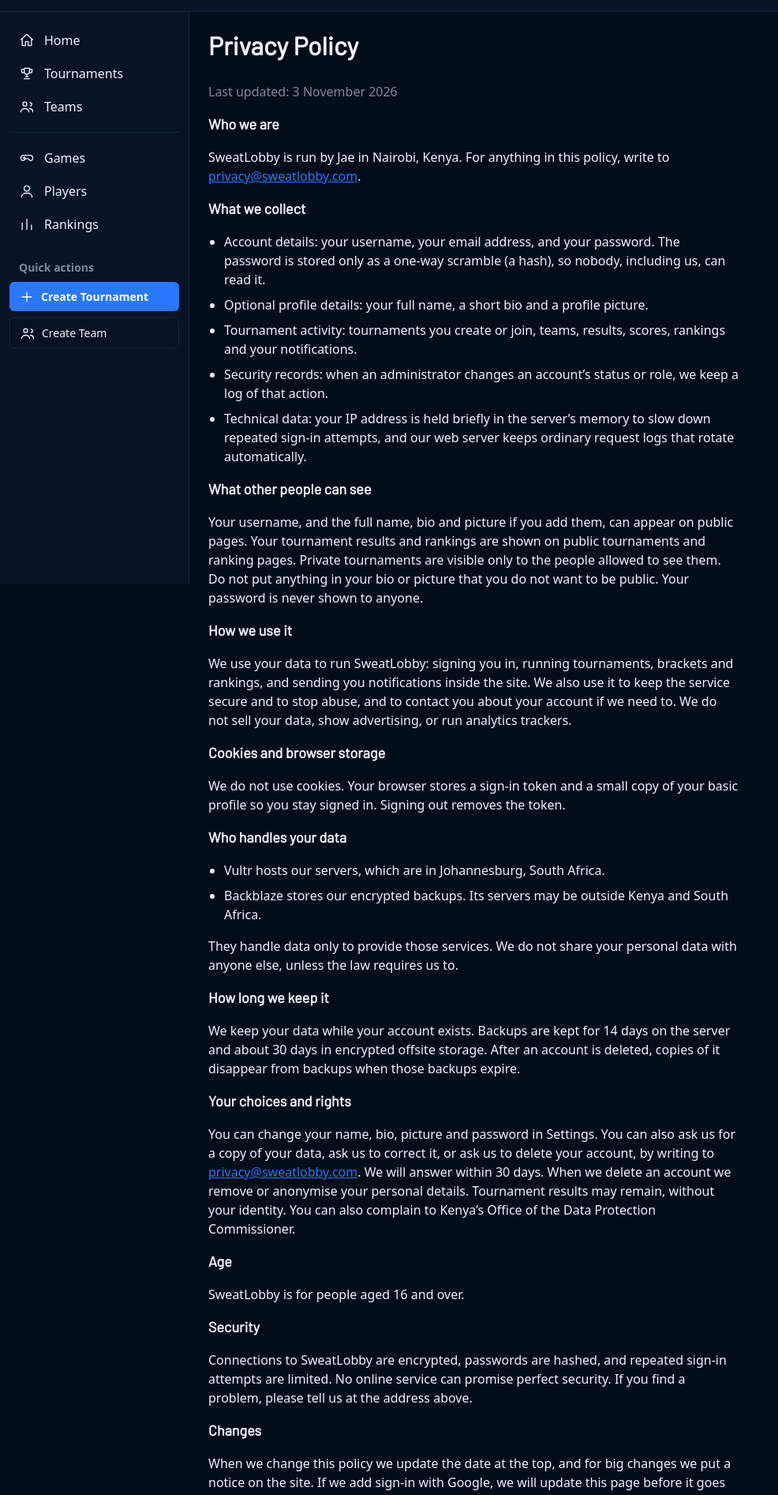
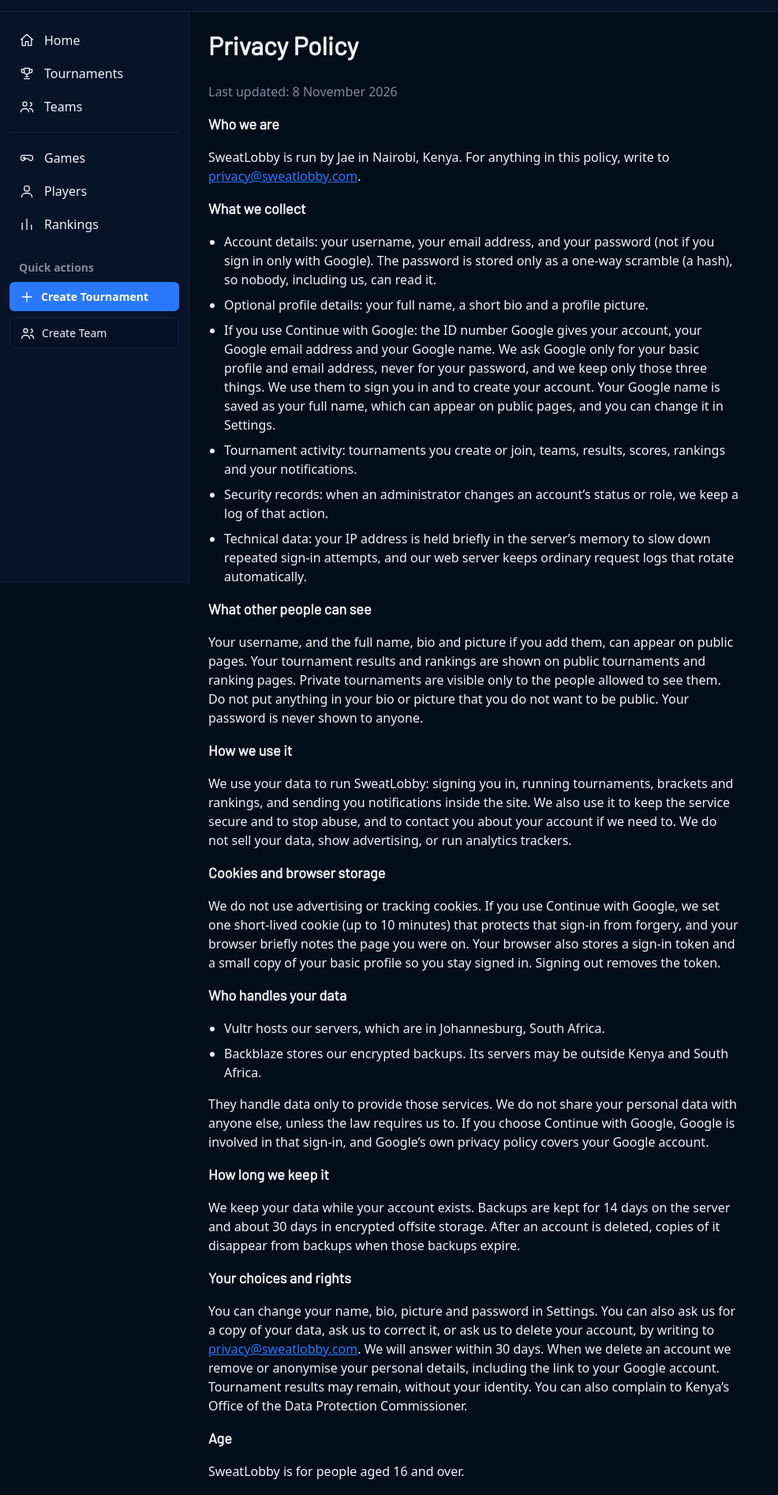
Before and after one commit to Fresco-Haze/ArenaOS, a React (Vite) app in the folder web/: page /privacy in a window 1280 px wide. Shown: the part 61-1954 px from the top of the page at 79% size, without its empty margins (0-986 px from the left). Built offline with nearby package versions, Linux system fonts and the light colour scheme.

Commit message:
Docs: Privacy and Terms cover Google sign-in; ADMIN.md delete also removes Google links

```diff
--- a/web/src/pages/PrivacyPage.tsx
+++ b/web/src/pages/PrivacyPage.tsx
@@ -4,7 +4,7 @@ export default function PrivacyPage() {
   return (
     <>
       <PageHeader title="Privacy Policy" />
-      <p className="muted">Last updated: 3 November 2026</p>
+      <p className="muted">Last updated: 8 November 2026</p>
 
       <section className="help-section">
         <h2>Who we are</h2>
@@ -18,10 +18,17 @@ export default function PrivacyPage() {
         <h2>What we collect</h2>
         <ul>
           <li>
-            Account details: your username, your email address, and your password. The password is
+            Account details: your username, your email address, and your password (not if you sign in only with Google). The password is
             stored only as a one-way scramble (a hash), so nobody, including us, can read it.
           </li>
           <li>Optional profile details: your full name, a short bio and a profile picture.</li>
+          <li>
+            If you use Continue with Google: the ID number Google gives your account, your Google email
+            address and your Google name. We ask Google only for your basic profile and email address,
+            never for your password, and we keep only those three things. We use them to sign you in and
+            to create your account. Your Google name is saved as your full name, which can appear on
+            public pages, and you can change it in Settings.
+          </li>
           <li>
             Tournament activity: tournaments you create or join, teams, results, scores, rankings and
             your notifications.
@@ -61,7 +68,10 @@ export default function PrivacyPage() {
       <section className="help-section">
         <h2>Cookies and browser storage</h2>
         <p>
-          We do not use cookies. Your browser stores a sign-in token and a small copy of your basic
+          We do not use advertising or tracking cookies. If you use Continue with Google, we set one
+          short-lived cookie (up to 10 minutes) that protects that sign-in from forgery, and your
+          browser briefly notes the page you were on. Your browser also stores a sign-in token and a
+          small copy of your basic
           profile so you stay signed in. Signing out removes the token.
         </p>
       </section>
@@ -77,6 +87,8 @@ export default function PrivacyPage() {
         <p>
           They handle data only to provide those services. We do not share your personal data with
           anyone else, unless the law requires us to.
+          If you choose Continue with Google, Google is involved in that sign-in, and Google&rsquo;s own
+          privacy policy covers your Google account.
         </p>
       </section>
 
@@ -95,7 +107,7 @@ export default function PrivacyPage() {
           You can change your name, bio, picture and password in Settings. You can also ask us for a
           copy of your data, ask us to correct it, or ask us to delete your account, by writing to{' '}
           <a href="mailto:privacy@sweatlobby.com">privacy@sweatlobby.com</a>. We will answer within 30
-          days. When we delete an account we remove or anonymise your personal details. Tournament
+          days. When we delete an account we remove or anonymise your personal details, including the link to your Google account. Tournament
           results may remain, without your identity. You can also complain to Kenya&rsquo;s Office of
           the Data Protection Commissioner.
         </p>
@@ -119,7 +131,7 @@ export default function PrivacyPage() {
         <h2>Changes</h2>
         <p>
           When we change this policy we update the date at the top, and for big changes we put a notice
-          on the site. If we add sign-in with Google, we will update this page before it goes live.
+          on the site.
         </p>
       </section>
     </>
--- a/web/src/pages/TermsPage.tsx
+++ b/web/src/pages/TermsPage.tsx
@@ -4,7 +4,7 @@ export default function TermsPage() {
   return (
     <>
       <PageHeader title="Terms of Use" />
-      <p className="muted">Last updated: 1 November 2026</p>
+      <p className="muted">Last updated: 8 November 2026</p>
 
       <section className="help-section">
         <h2>Using SweatLobby</h2>
@@ -22,6 +22,7 @@ export default function TermsPage() {
           <li>You are responsible for what happens under your account.</li>
           <li>Use one account per person.</li>
           <li>Tell us straight away if you think someone else has got into your account.</li>
+          <li>If you sign in with Google, keep your Google account secure too. Google&rsquo;s own terms apply to it.</li>
         </ul>
       </section>
 
```
Also changed, not shown: 1 other file (tests, documents, lock files or other folders).
